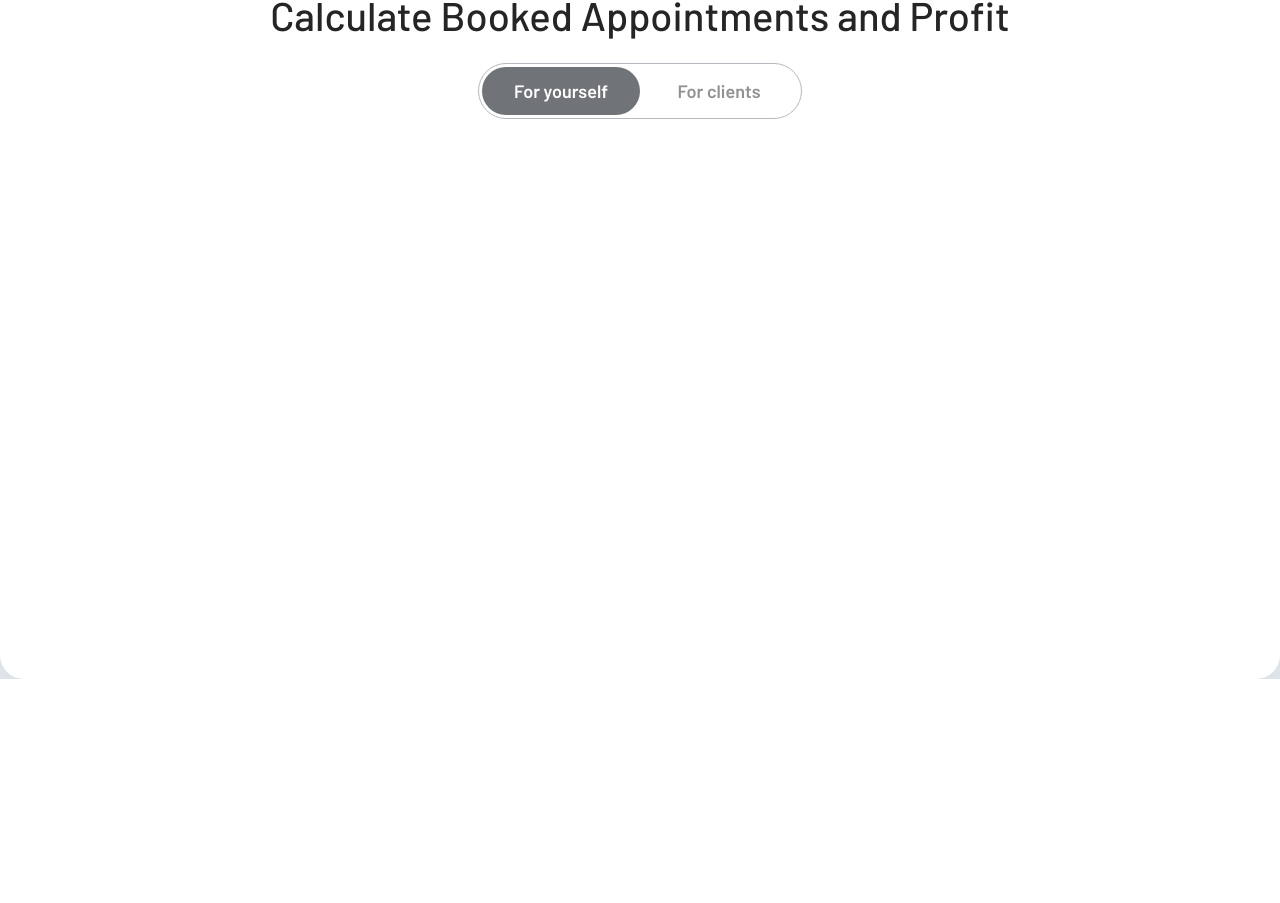
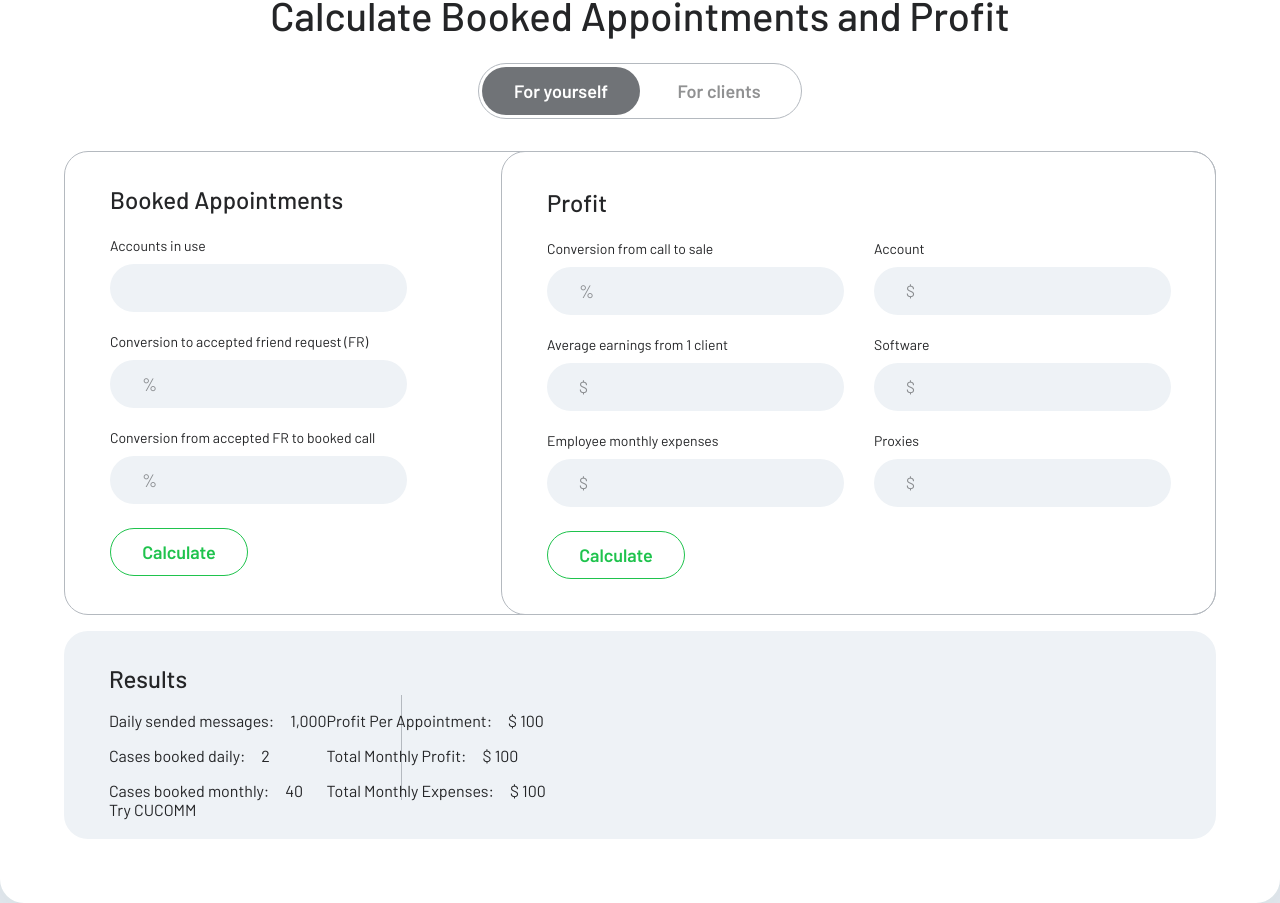
Before and after one commit to TrojanDll/cucomm, a React (Vite) app: page / in a window 1280 px wide. Shown: the part 5701-6604 px from the top of the page. Before the commit the page ends 6380 px from the top, so only its background shows below. Built offline with nearby package versions, Linux system fonts and the light colour scheme; a web font is replaced by a local one.

Commit message:
feat: part of Calculator added

```diff
--- /dev/null
+++ b/src/components/CalculatorResults.jsx
@@ -0,0 +1,98 @@
+import { withStyles } from '@material-ui/styles';
+import React, { Component } from 'react';
+
+const styles = {
+  results: {
+    marginTop: '16px',
+    borderRadius: '24px',
+    background: 'var(--lightest-grey-color)',
+    flexShrink: 0,
+    padding: '32px 45px 20px 45px',
+  },
+  results__title: {
+    fontSize: '24px',
+    fontWeight: 500,
+    lineHeight: '32px',
+  },
+  results__wrapper: {
+    display: 'flex',
+  },
+  results__part: {
+    position: 'relative',
+    '&:first-child': {
+      '&::after': {
+        content: '""',
+        display: 'block',
+        position: 'absolute',
+        top: 0,
+        right: '-75px',
+        width: '1px',
+        height: '100%',
+        background: 'var(--light-grey-color)',
+      },
+    },
+  },
+  results__item: {
+    display: 'flex',
+    columnGap: '16px',
+    marginTop: '16px',
+  },
+};
+
+class CalculatorResults extends Component {
+  constructor(props) {
+    super(props);
+  }
+
+  render() {
+    const { classes } = this.props;
+
+    return (
+      <div className={classes.results}>
+        <h4 className={classes.results__title}>Results</h4>
+
+        <div className={classes.results__wrapper}>
+          <div className={classes.results__part}>
+            <div className={classes.results__item}>
+              <div className={classes.results__item__text}>Daily sended messages:</div>
+              <div className={classes.results__item__value}>1,000</div>
+            </div>
+
+            <div className={classes.results__item}>
+              <div className={classes.results__item__text}>Cases booked daily:</div>
+              <div className={classes.results__item__value}>2</div>
+            </div>
+
+            <div className={classes.results__item}>
+              <div className={classes.results__item__text}>Cases booked monthly:</div>
+              <div className={classes.results__item__value}>40</div>
+            </div>
+          </div>
+
+          <div className={classes.results__part}>
+            <div className={classes.results__item}>
+              <div
+                className={`${classes.results__item__text} ${classes.results__item__text_withQuestion}`}>
+                Profit Per Appointment:
+              </div>
+              <div className={classes.results__item__value}>$ 100</div>
+            </div>
+
+            <div className={classes.results__item}>
+              <div className={classes.results__item__text}>Total Monthly Profit:</div>
+              <div className={classes.results__item__value}>$ 100</div>
+            </div>
+
+            <div className={classes.results__item}>
+              <div className={classes.results__item__text}>Total Monthly Expenses:</div>
+              <div className={classes.results__item__value}>$ 100</div>
+            </div>
+          </div>
+        </div>
+
+        <button className={classes.results__button}>Try CUCOMM</button>
+      </div>
+    );
+  }
+}
+export default withStyles(styles)(CalculatorResults);
--- a/src/components/CalculatorSection.jsx
+++ b/src/components/CalculatorSection.jsx
@@ -2,6 +2,8 @@ import { withStyles } from '@material-ui/styles';
 import React, { Component } from 'react';
 import CustomContainer from './CustomContainer';
 import CalculatorSwitcher from '../ui/CalculatorSwitcher';
+import CustomInput from '../ui/CustomInput';
+import CalculatorResults from './CalculatorResults';
 
 const styles = {
   calculator: {
@@ -27,32 +29,171 @@ const styles = {
     display: 'flex',
     justifyContent: 'center',
   },
+  calculator__contentWrapper: {
+    marginTop: '32px',
+    width: '100%',
+    height: '464px',
+    borderRadius: '24px',
+    border: '1px solid var(--light-grey-color)',
+    // padding: '35px 45px 40px',
+    borderCollapse: 'collapse',
+  },
+  calculator__forYourself__booked: {
+    marginTop: '32px',
+    marginLeft: '45px',
+  },
+  calculator__forYourself__booked__title: {
+    fontSize: '24px',
+    fontWeight: 500,
+    lineHeight: '32px',
+  },
+  calculator__forYourself__booked__input: {
+    marginTop: '20px',
+  },
+  calculator__forYourself__button: {
+    marginTop: '24px',
+    width: '138px',
+    height: '48px',
+    borderRadius: '200px',
+    border: '1px solid var(--main-color)',
+    color: 'var(--main-color)',
+    display: 'flex',
+    alignItems: 'center',
+    justifyContent: 'center',
+    fontSize: '18px',
+    fontWeight: 600,
+    lineHeight: '24px',
+  },
+  calculator__forYourself: {
+    position: 'relative',
+  },
+  calculator__forYourself__profit: {
+    position: 'absolute',
+    top: '-33px',
+    right: '-1px',
+    width: '715px',
+    height: '464px',
+    borderRadius: '24px',
+    border: '1px solid var(--light-grey-color)',
+    padding: '35px 45px 40px',
+  },
+  calculator__forYourself__profit__title: {
+    fontSize: '24px',
+    fontWeight: 500,
+    lineHeight: '32px',
+  },
+  calculator__forYourself__profit__inputsWrapper: {
+    display: 'flex',
+    columnGap: '30px',
+  },
+  calculator__forYourself__profit__inputs: {
+    width: '297px',
+  },
+  calculator__forYourself__profit__input: {
+    display: 'inline-flex',
+    marginTop: '20px',
+  },
 };
 
 class CalculatorSection extends Component {
   constructor(props) {
     super(props);
+    this.state = {
+      resultsOpened: false,
+    };
   }
+
   render() {
     const { classes } = this.props;
+    const { resultsOpened } = this.state;
+
+    const toggleResultsVisibility = (e) => {
+      e.preventDefault();
+      this.setState({ resultsOpened: !resultsOpened });
+    };
 
     return (
       <section className={classes.calculator}>
         <CustomContainer>
           <div className={classes.calculatorWrapper}>
-            <h2 className={classes.calculator__title}>
-              Calculate Booked Appointments and Profit
-            </h2>
+            <h2 className={classes.calculator__title}>Calculate Booked Appointments and Profit</h2>
             <div className={classes.calculator__switcher}>
               <CalculatorSwitcher />
             </div>
 
-            <div className={classes.calculator__contentWrapper}>
-              <form
-                name="calculator-for-yourself"
-                className={classes.calculator__content__forYourself}
-              ></form>
-            </div>
+            <form className={classes.calculator__contentWrapper}>
+              <div name="calculator-for-yourself" className={classes.calculator__forYourself}>
+                <div className={classes.calculator__forYourself__booked}>
+                  <h4 className={classes.calculator__forYourself__booked__title}>
+                    Booked Appointments
+                  </h4>
+
+                  <div className={classes.calculator__forYourself__booked__inputs}>
+                    <div className={classes.calculator__forYourself__booked__input}>
+                      <CustomInput title="Accounts in use" />
+                    </div>
+
+                    <div className={classes.calculator__forYourself__booked__input}>
+                      <CustomInput
+                        placeholder="%"
+                        title="Conversion to accepted friend request (FR)"
+                      />
+                    </div>
+
+                    <div className={classes.calculator__forYourself__booked__input}>
+                      <CustomInput
+                        placeholder="%"
+                        title="Conversion from accepted FR to booked call"
+                      />
+                    </div>
+                  </div>
+
+                  <button
+                    className={classes.calculator__forYourself__button}
+                    onClick={(e) => toggleResultsVisibility(e)}>
+                    Calculate
+                  </button>
+                </div>
+
+                <div className={classes.calculator__forYourself__profit}>
+                  <h4 className={classes.calculator__forYourself__profit__title}>Profit</h4>
+
+                  <div className={classes.calculator__forYourself__profit__inputsWrapper}>
+                    <div className={classes.calculator__forYourself__profit__inputs}>
+                      <div className={classes.calculator__forYourself__profit__input}>
+                        <CustomInput placeholder="%" title="Conversion from call to sale" />
+                      </div>
+                      <div className={classes.calculator__forYourself__profit__input}>
+                        <CustomInput withDollar title="Average earnings from 1 client" />
+                      </div>
+                      <div className={classes.calculator__forYourself__profit__input}>
+                        <CustomInput withDollar title="Employee monthly expenses" />
+                      </div>
+                    </div>
+
+                    <div className={classes.calculator__forYourself__profit__inputs}>
+                      <div className={classes.calculator__forYourself__profit__input}>
+                        <CustomInput withDollar title="Account" />
+                      </div>
+                      <div className={classes.calculator__forYourself__profit__input}>
+                        <CustomInput withDollar title="Software" />
+                      </div>
+                      <div className={classes.calculator__forYourself__profit__input}>
+                        <CustomInput withDollar title="Proxies" />
+                      </div>
+                    </div>
+                  </div>
+
+                  <button
+                    className={classes.calculator__forYourself__button}
+                    onClick={(e) => toggleResultsVisibility(e)}>
+                    Calculate
+                  </button>
+                </div>
+              </div>
+            </form>
+
+            <CalculatorResults />
           </div>
         </CustomContainer>
       </section>
--- a/src/ui/CalculatorSwitcher.jsx
+++ b/src/ui/CalculatorSwitcher.jsx
@@ -54,15 +54,13 @@ class CalculatorSwitcher extends React.Component {
           <div
             className={`${classes.switcher__element} ${
               switcherFirstPosition ? classes.switcher__element_active : ''
-            }`}
-          >
+            }`}>
             For yourself
           </div>
           <div
             className={`${classes.switcher__element} ${
               switcherFirstPosition ? '' : classes.switcher__element_active
-            }`}
-          >
+            }`}>
             For clients
           </div>
         </div>
--- /dev/null
+++ b/src/ui/CustomInput.jsx
@@ -0,0 +1,79 @@
+import { withStyles } from '@material-ui/styles';
+import React from 'react';
+
+const styles = {
+  inputWrapper: {
+    width: '297px',
+  },
+  input__title: {
+    fontSize: '14px',
+    fontWeight: 400,
+    lineHeight: '20px',
+  },
+  input__input: {
+    marginTop: '8px',
+    height: '48px',
+    width: '100%',
+    flexShrink: 0,
+    borderRadius: '9999px',
+    background: 'var(--lightest-grey-color)',
+    display: 'flex',
+    alignItems: 'center',
+    padding: '12px 32px',
+    fontSize: '18px',
+    fontWeight: 500,
+    lineHeight: '24px',
+    '&::placeholder': {
+      color: 'rgba(36, 37, 39, 0.50)',
+      fontSize: '18px',
+      fontWeight: 400,
+      lineHeight: '24px',
+    },
+  },
+  input__input_withDollarWrapper: {
+    position: 'relative',
+    '&:before': {
+      content: '"$"',
+      display: 'block',
+      position: 'absolute',
+      top: '50%',
+      left: '32px',
+      transform: 'translateY(-50%)',
+      color: 'rgba(36, 37, 39, 0.50)',
+      fontWeight: 400,
+      lineHeight: '24px',
+    },
+  },
+  input__input_withDollar: {
+    padding: '12px 32px 12px 46px',
+  },
+};
+
+class CustomInput extends React.Component {
+  constructor(props) {
+    super(props);
+  }
+  render() {
+    const { classes } = this.props;
+    const { title, placeholder, withDollar } = this.props;
+
+    return (
+      <div className={classes.inputWrapper}>
+        <div className={classes.input__title}>{title}</div>
+        <div
+          className={`${classes.input__inputWrapper} ${
+            withDollar ? classes.input__input_withDollarWrapper : ''
+          }`}>
+          <input
+            className={`${classes.input__input} ${
+              withDollar ? classes.input__input_withDollar : ''
+            }`}
+            type="text"
+            placeholder={placeholder}
+          />
+        </div>
+      </div>
+    );
+  }
+}
+export default withStyles(styles)(CustomInput);
```
